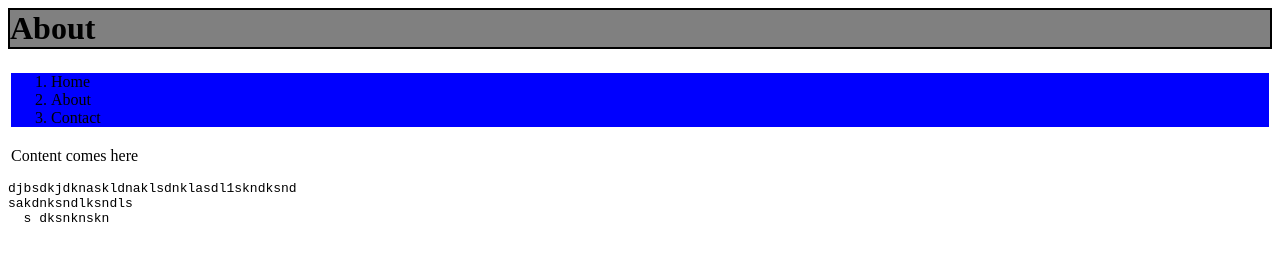
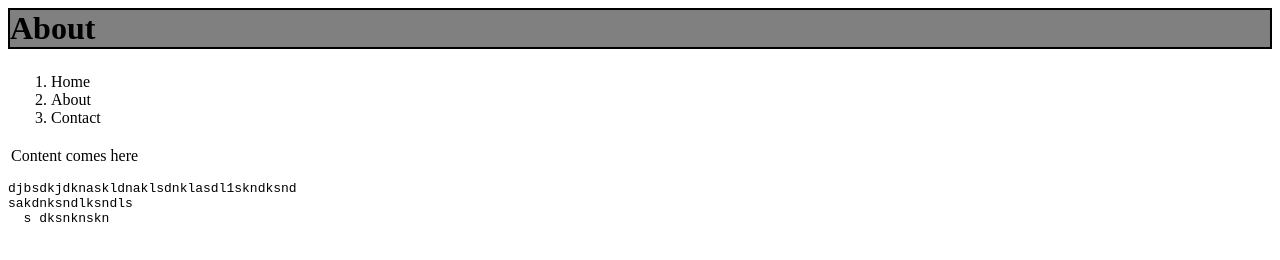
Before and after one commit to julesnov/Gardening.github.io, a plain HTML site: page about.html in a window 1280 px wide. Drawn offline with Linux system fonts and the light colour scheme.

Commit message:
Update about.html

```diff
--- a/about.html
+++ b/about.html
@@ -1,10 +1,7 @@
 <html>
 <head>
 <style>
-  ol{
-background:blue;
-}
-  h1
+    h1
 {
 background-color:grey;
 border:2px solid black;
```
